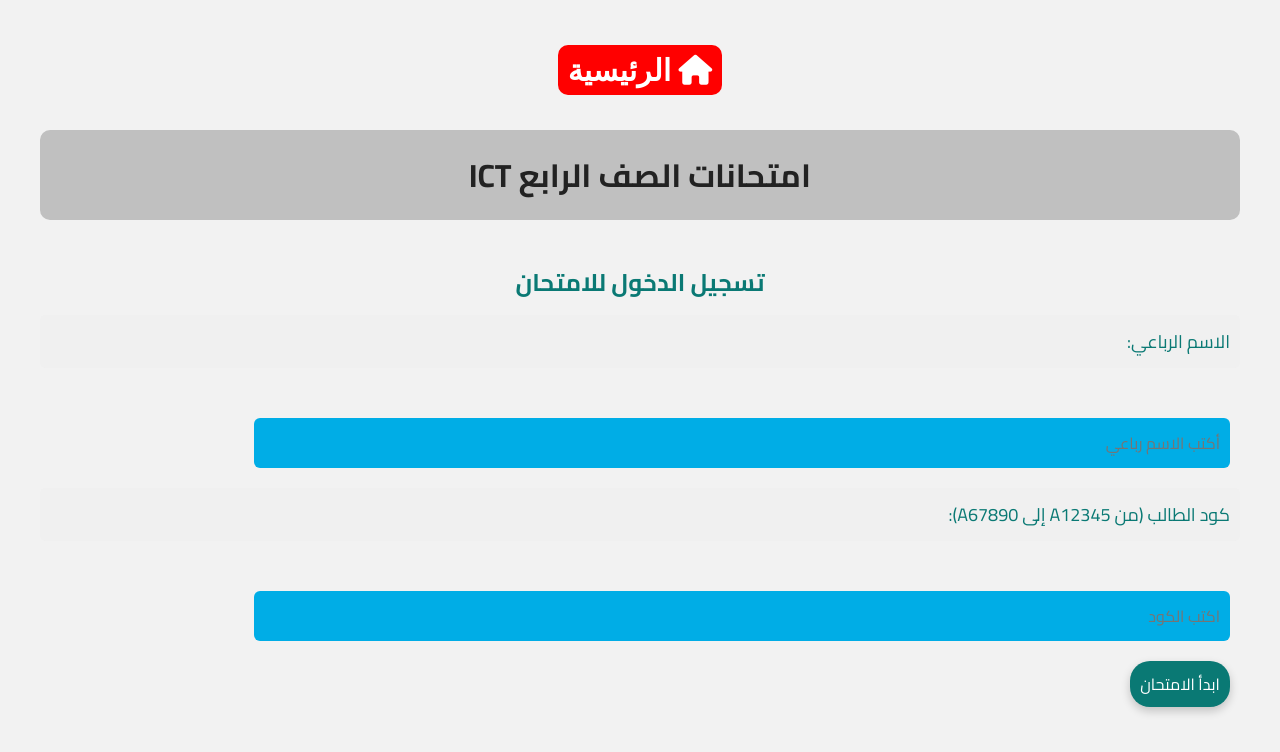
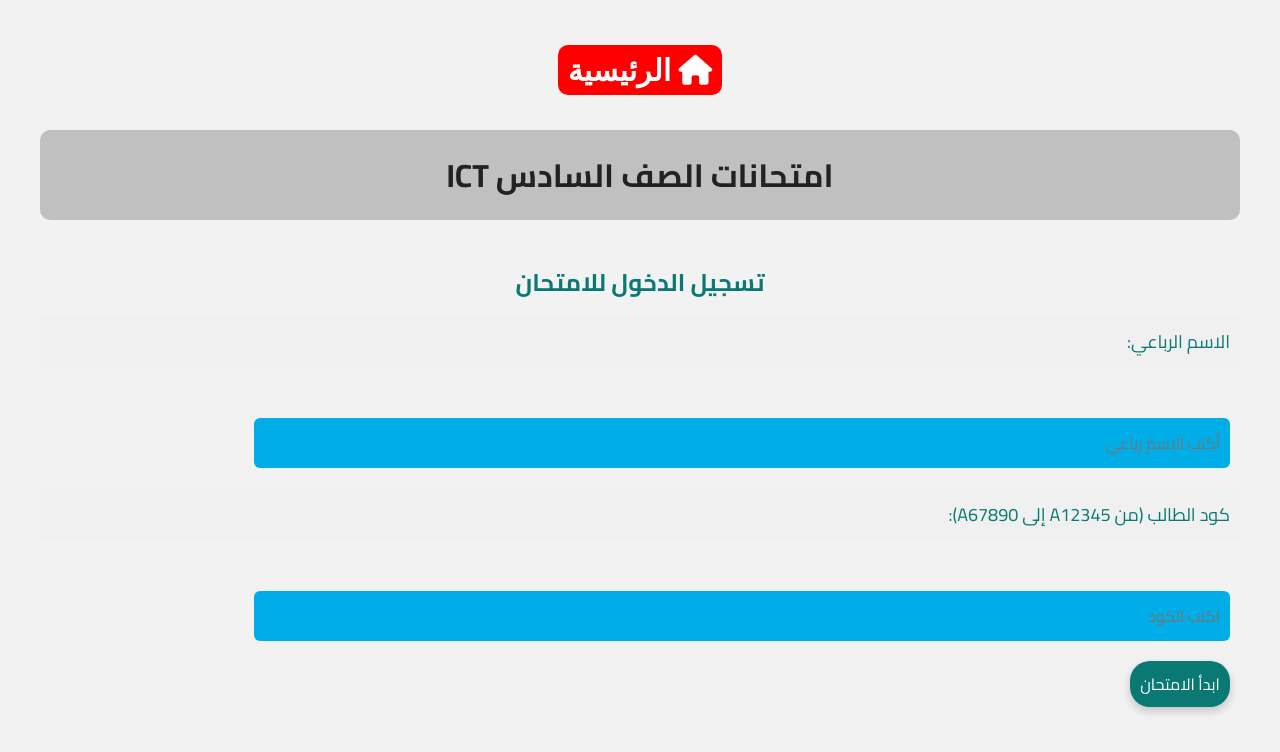
Before and after one commit to elnigm0/Al-safwa, a plain HTML site: page six_ict.html in a window 1280 px wide. Drawn offline with Linux system fonts and the light colour scheme.

Commit message:
Update six_ict.html

```diff
--- a/six_ict.html
+++ b/six_ict.html
@@ -42,7 +42,7 @@
 
 <a href="index.html"><i class="fas fa-home" style="background:red; padding: 10px; color: #fff; border-radius:10px;"> الرئيسية</i></a>
 
-   <h1 style="text-align:center; background:#c0c0c0;">امتحانات الصف الرابع ICT</h1>
+   <h1 style="text-align:center; background:#c0c0c0;">امتحانات الصف السادس ICT</h1>
 
 </div>
 
```
